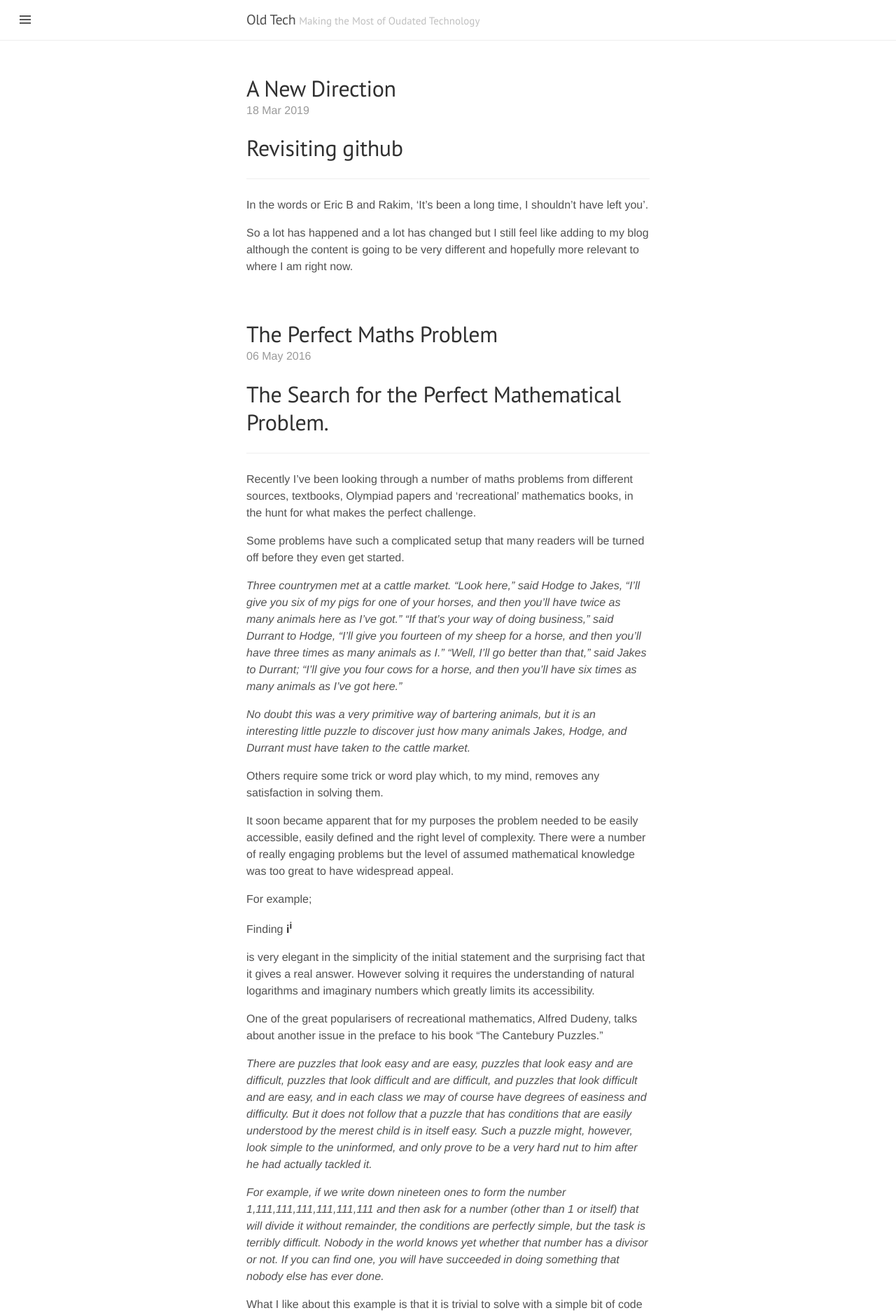
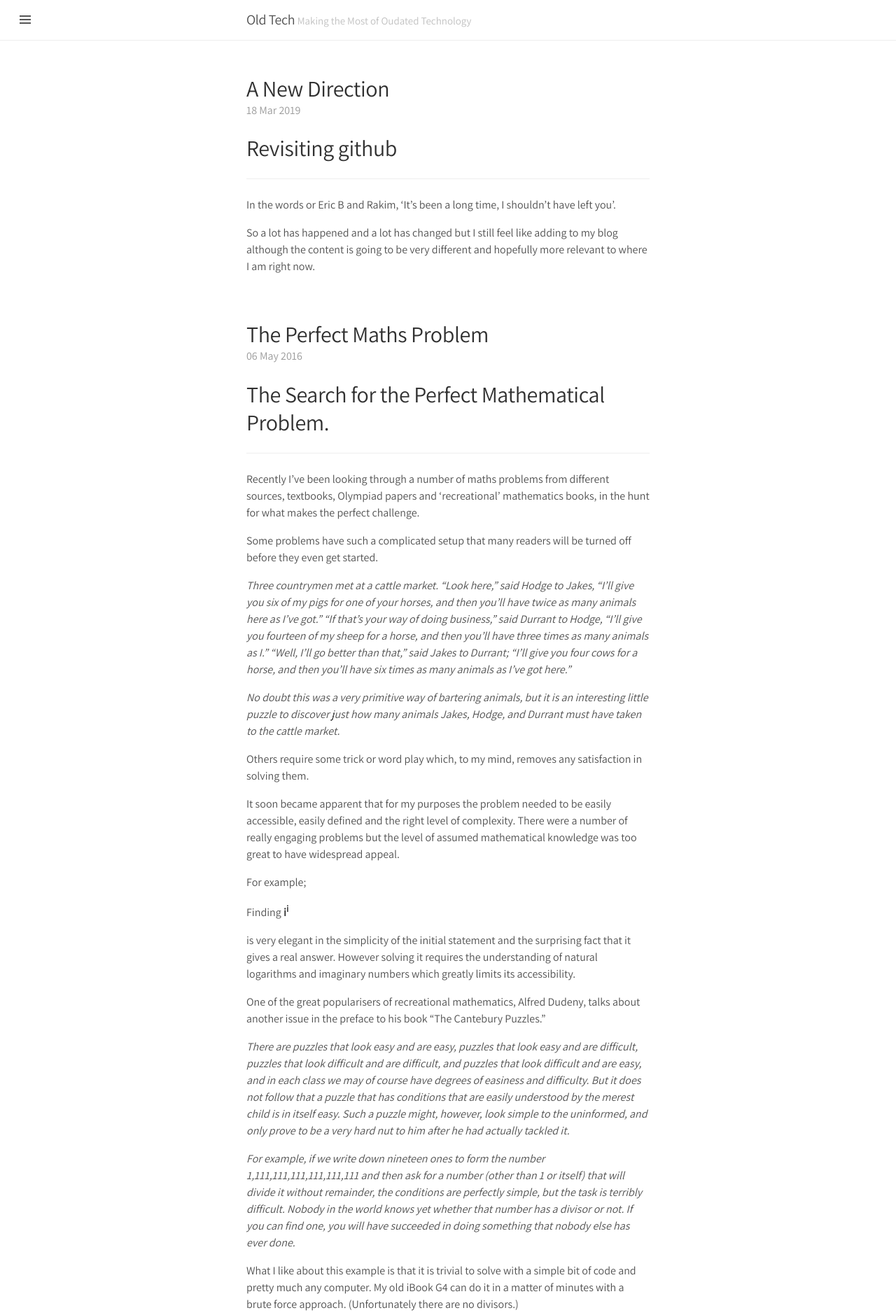
Before and after one commit to sirioq/sirioq.github.io, a Jekyll site: the page built from index.html, in a window 1280 px wide. Shown: the top 1879 px of the page at 70% size. Built offline with Jekyll 4.4.1, drawn with Linux system fonts in a browser that asks for light colours; some web fonts are replaced; the list of posts is cut into pages by our own code.

Commit message:
Update lanyon.css

```diff
--- a/public/css/lanyon.css
+++ b/public/css/lanyon.css
@@ -41,13 +41,13 @@ body {
 }
 
 html {
-  font-family: "Average", "Helvetica Neue", Helvetica, Arial, sans-serif;
+  font-family: "Assistant", sans-serif;
   font-size: 16px;
   line-height: 1.5;
 }
 
 h1, h2, h3, h4, h5, h6 {
-  font-family: "Average", "PT Sans", Helvetica, Arial, sans-serif;
+  font-family: "Assistant", sans-serif;
   font-weight: 400;
   color: #313131;
   letter-spacing: -.025rem;
```
